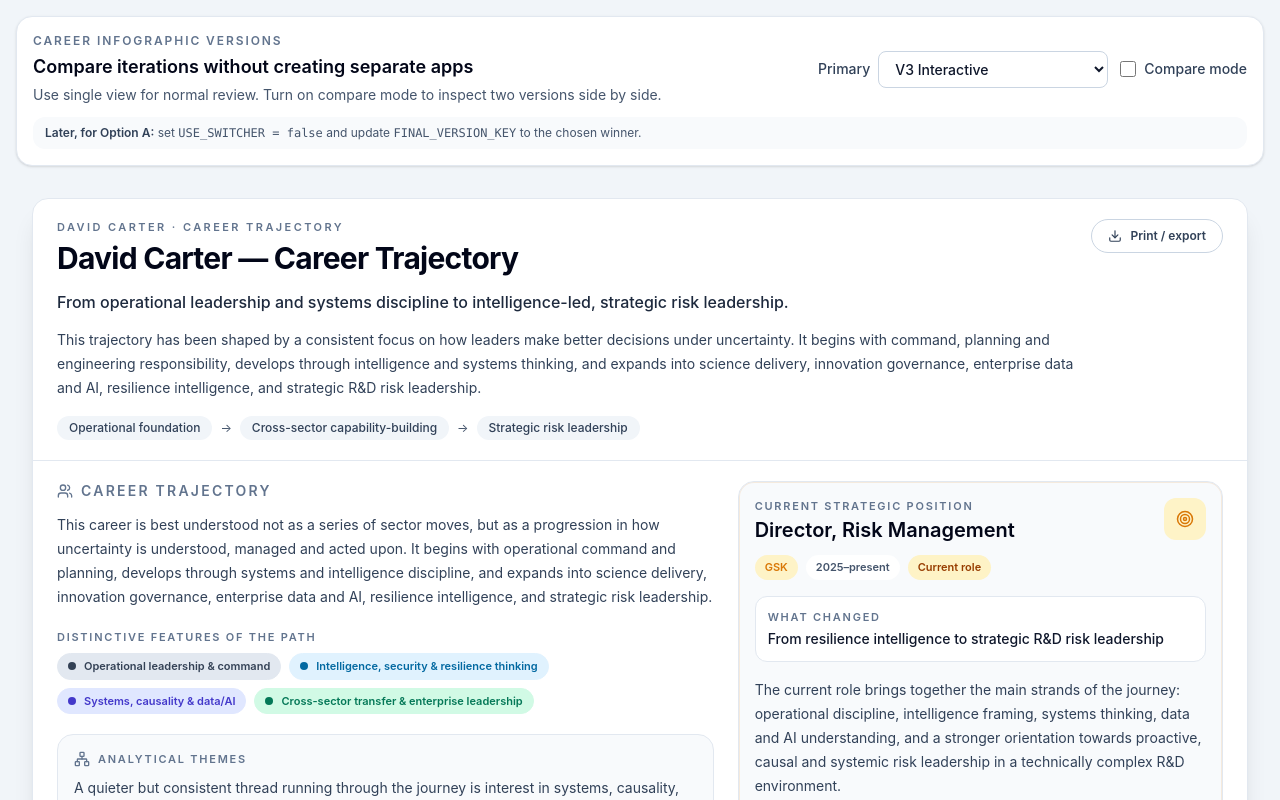
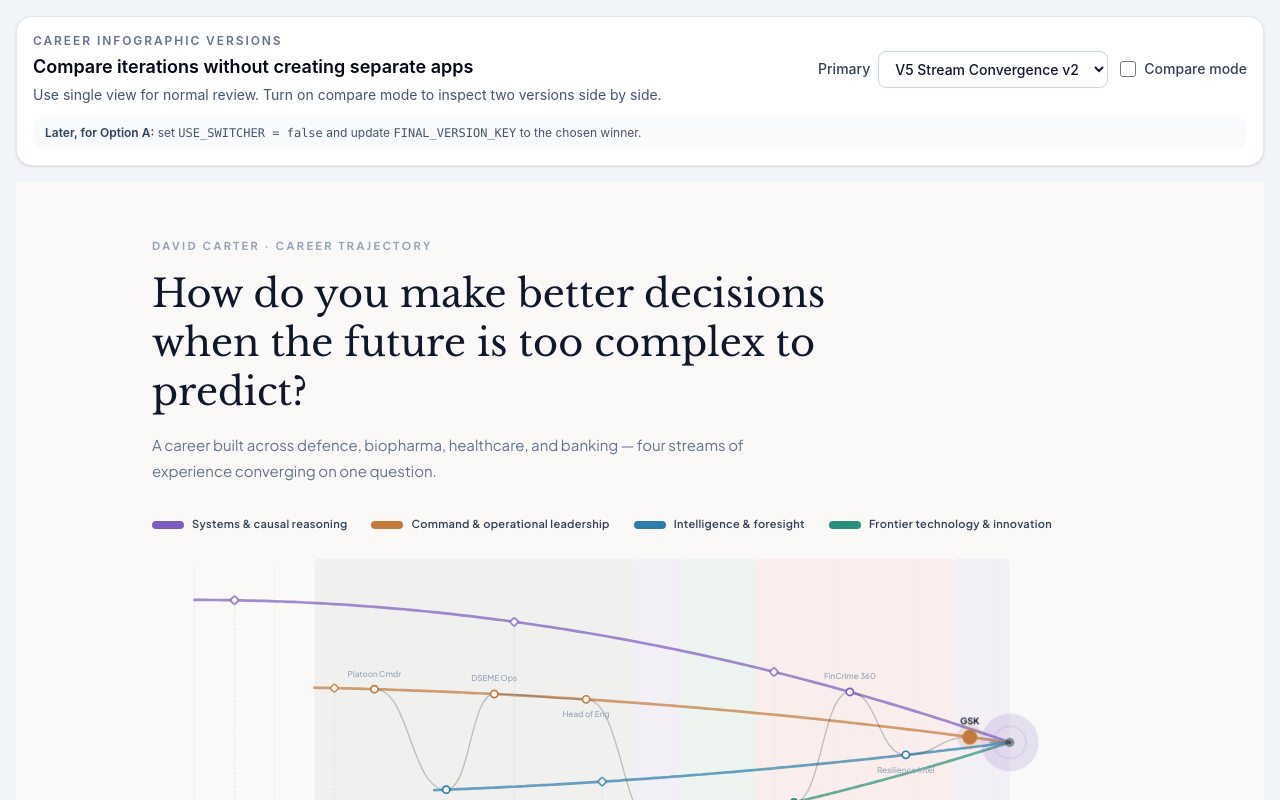
Before and after one commit to davemate23/career-journey, a React (Vite) app: page / in a window 1280 px wide. Shown: the top 800 px of the page. Built offline with nearby package versions, Linux system fonts and the light colour scheme.

Commit message:
Update App.jsx

```diff
--- a/src/App.jsx
+++ b/src/App.jsx
@@ -13,7 +13,7 @@ const USE_SWITCHER = true;
 /*
   OPTION A FINALISATION
 */
-const FINAL_VERSION_KEY = 'v3';
+const FINAL_VERSION_KEY = 'v5';
 
 /*
   VERSION REGISTRY
```
